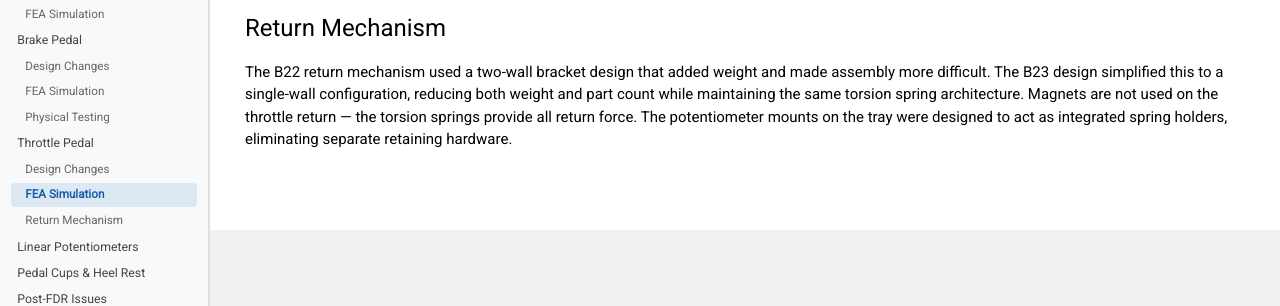
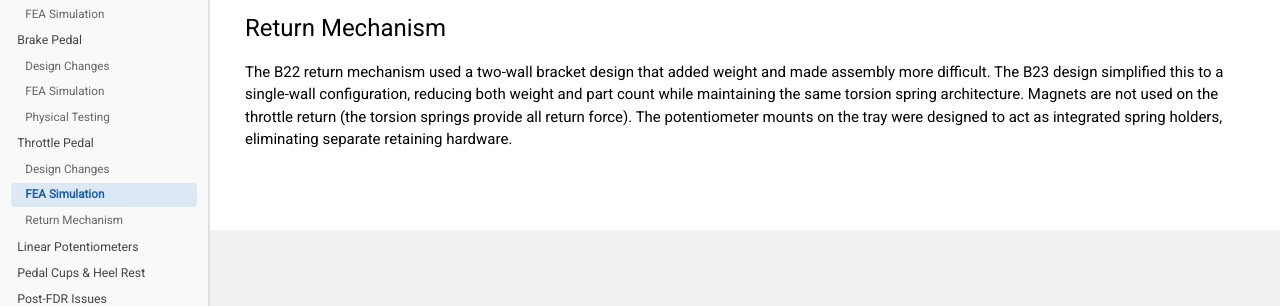
Before and after one commit to jsli905/jsli905.github.io, a Jekyll site: the page projects/bfr/pedals.html, which Jekyll copies as it is, in a window 1280 px wide and 900 px high, scrolled down 2680 px. Shown: the part 197-503 px from the top of the window. Built offline with Jekyll 4.4.1, drawn with Linux system fonts in a browser that asks for light colours; comment, search, counter and statistics services are not loaded.

```diff
--- a/projects/bfr/pedals.html
+++ b/projects/bfr/pedals.html
@@ -462,7 +462,7 @@
       The B22 return mechanism used a two-wall bracket design that added weight and made
       assembly more difficult. The B23 design simplified this to a single-wall configuration,
       reducing both weight and part count while maintaining the same torsion spring architecture.
-      Magnets are not used on the throttle return — the torsion springs provide all return force.
+      Magnets are not used on the throttle return (the torsion springs provide all return force).
       The potentiometer mounts on the tray were designed to act as integrated spring holders,
       eliminating separate retaining hardware.
     </p>
```
